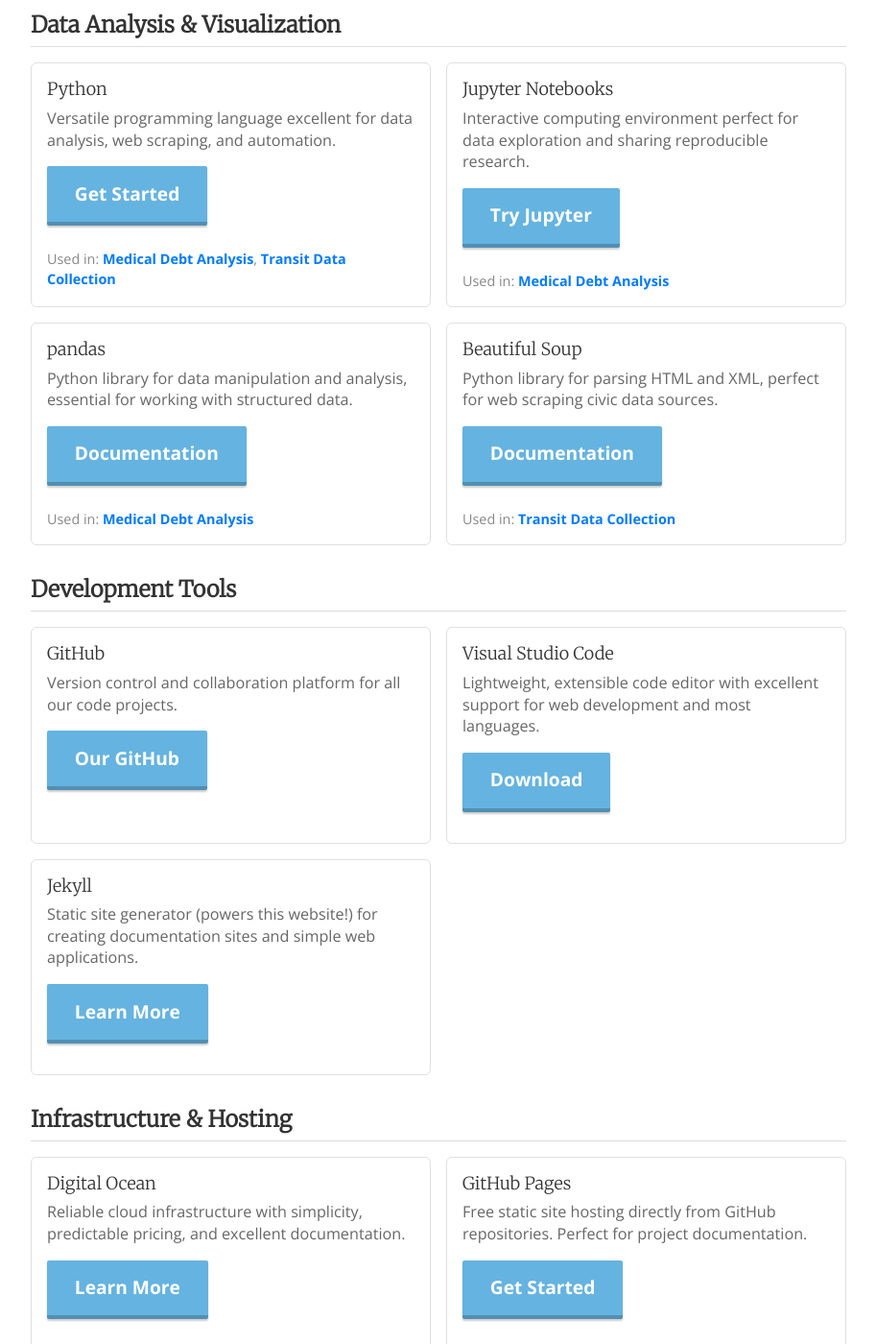
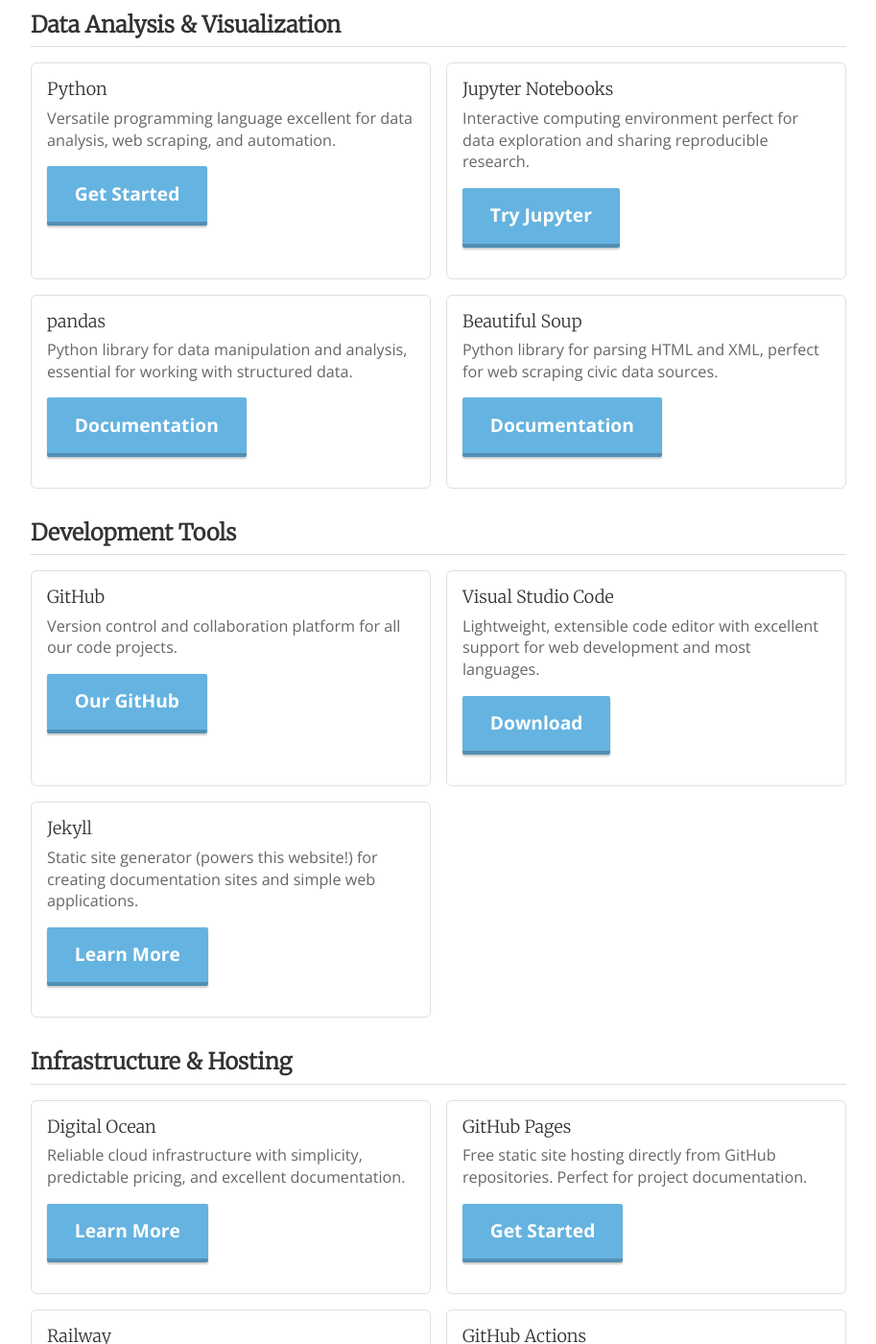
Before and after one commit to codefordayton/codefordayton.org, a Jekyll site: the page built from toolbox.html, in a window 1280 px wide and 1400 px high, scrolled down 1604 px. Shown: the whole window at 96% size, without its empty margins (183-1096 px from the left). Built offline with Jekyll 4.4.1, drawn with Linux system fonts in a browser that asks for light colours; nearby versions of some CDN libraries; some of the changed text lies outside the part shown.

Commit message:
Getting rid of some demo data.

```diff
--- a/toolbox.html
+++ b/toolbox.html
@@ -127,9 +127,6 @@
           <p>Versatile programming language excellent for data analysis, web scraping, and automation.</p>
           <div class="tool-links">
             <a href="https://python.org/" class="btn-secondary">Get Started</a>
-            <div class="used-in">
-              Used in: <a href="/stories/medical-debt-analysis/">Medical Debt Analysis</a>, <a href="/stories/transit-data-scraping/">Transit Data Collection</a>
-            </div>
           </div>
         </div>
 
@@ -138,9 +135,6 @@
           <p>Interactive computing environment perfect for data exploration and sharing reproducible research.</p>
           <div class="tool-links">
             <a href="https://jupyter.org/" class="btn-secondary">Try Jupyter</a>
-            <div class="used-in">
-              Used in: <a href="/stories/medical-debt-analysis/">Medical Debt Analysis</a>
-            </div>
           </div>
         </div>
 
@@ -149,9 +143,6 @@
           <p>Python library for data manipulation and analysis, essential for working with structured data.</p>
           <div class="tool-links">
             <a href="https://pandas.pydata.org/" class="btn-secondary">Documentation</a>
-            <div class="used-in">
-              Used in: <a href="/stories/medical-debt-analysis/">Medical Debt Analysis</a>
-            </div>
           </div>
         </div>
 
@@ -160,9 +151,6 @@
           <p>Python library for parsing HTML and XML, perfect for web scraping civic data sources.</p>
           <div class="tool-links">
             <a href="https://www.crummy.com/software/BeautifulSoup/" class="btn-secondary">Documentation</a>
-            <div class="used-in">
-              Used in: <a href="/stories/transit-data-scraping/">Transit Data Collection</a>
-            </div>
           </div>
         </div>
       </div>
@@ -221,9 +209,6 @@
           <p>Modern platform for deploying applications with minimal configuration. Great for prototyping civic tech solutions.</p>
           <div class="tool-links">
             <a href="https://railway.app/" class="btn-secondary">Deploy Now</a>
-            <div class="used-in">
-              Used in: <a href="/stories/transit-data-scraping/">Transit Data Collection</a>
-            </div>
           </div>
         </div>
 
@@ -232,9 +217,6 @@
           <p>Automation platform for building continuous integration and deployment workflows directly in GitHub.</p>
           <div class="tool-links">
             <a href="https://github.com/features/actions" class="btn-secondary">Learn More</a>
-            <div class="used-in">
-              Used in: <a href="/stories/transit-data-scraping/">Transit Data Collection</a>
-            </div>
           </div>
         </div>
       </div>
```
